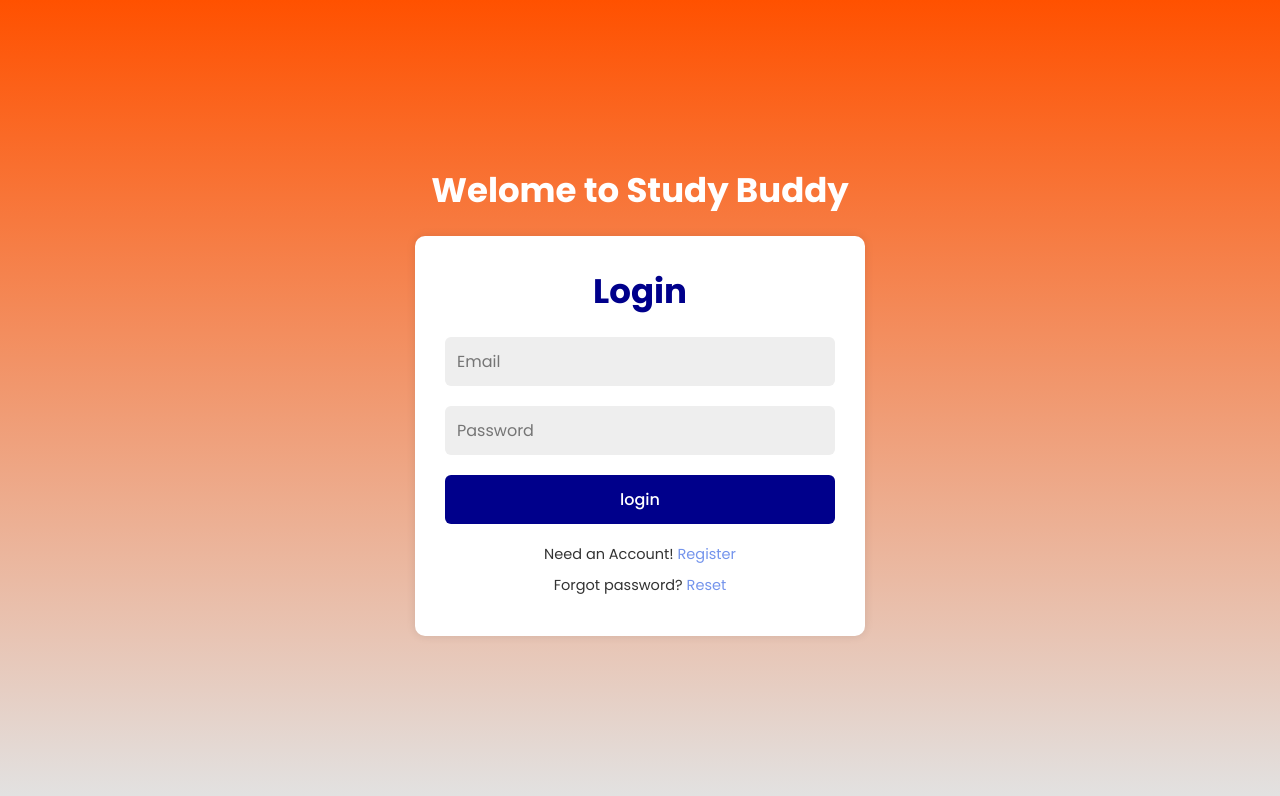
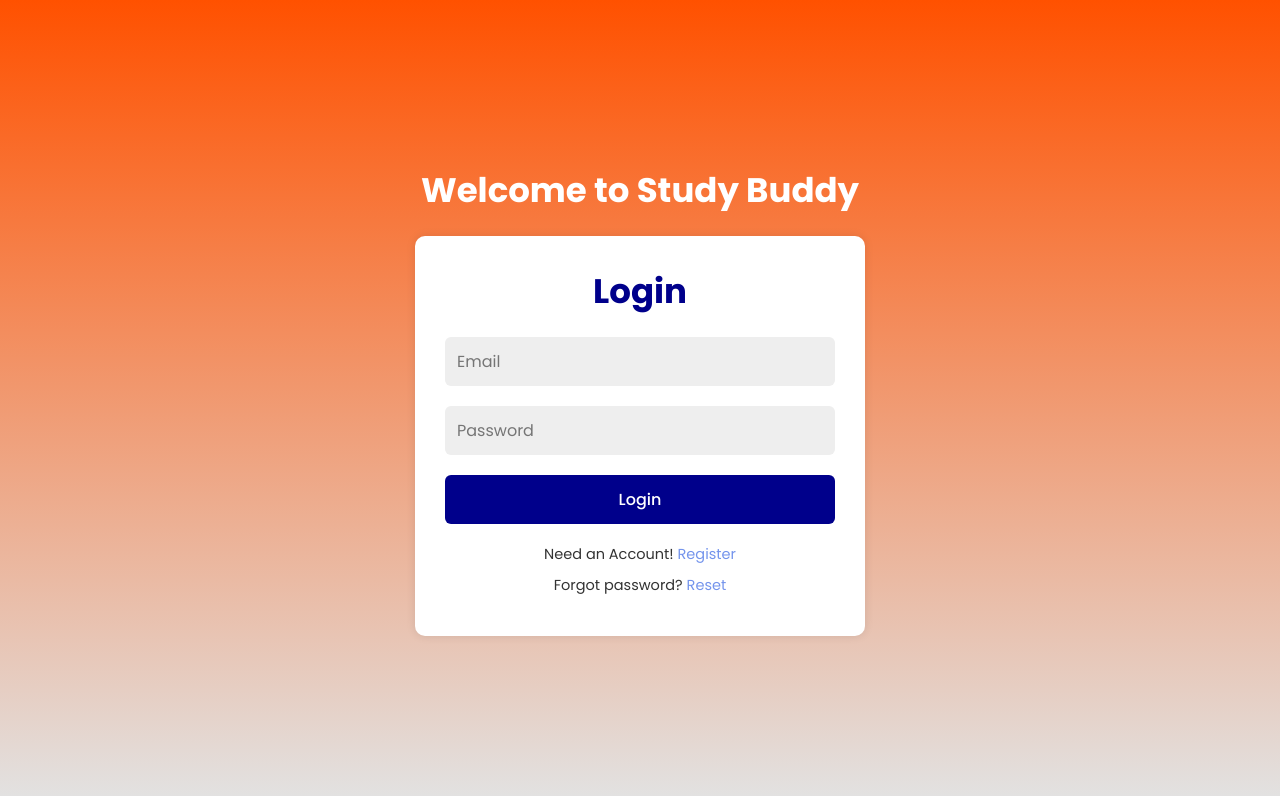
Before and after one commit to yenmiranda/Yenmiranda-SWE, a plain HTML site: page html/Login.html in a window 1280 px wide. Drawn offline with Linux system fonts and the light colour scheme.

Commit message:
spell correction

```diff
--- a/html/Login.html
+++ b/html/Login.html
@@ -9,13 +9,13 @@
 <!--starts the login page-->
 <body>
     <div class = "container">
-        <h1>Welome to Study Buddy</h1><!--Study buddy title-->
+        <h1>Welcome to Study Buddy</h1><!--Study buddy title-->
         <div class = "form-box" id = "login-from">
             <form action = "">
                 <h2>Login</h2><!--title "login"-->
                 <input type = "email" name = "email" placeholder="Email" requiered><!--email tab-->
                 <input type = "password" name = "password" placeholder="Password" requiered><!--Password tab-->
-                <button type = "submit" name = "login">login</button><!--login button-->
+                <button type = "submit" name = "Login">Login</button><!--login button-->
                 <p>Need an Account! <a href="Registration.html">Register</a></p><!--Very bottom registration promt, reference to Registration page-->
                 <p>Forgot password? <a href="ForgotPassword.html">Reset</a></p><!--reference to login page-->
             </form>
```
Also changed, not shown: 1 other file.
